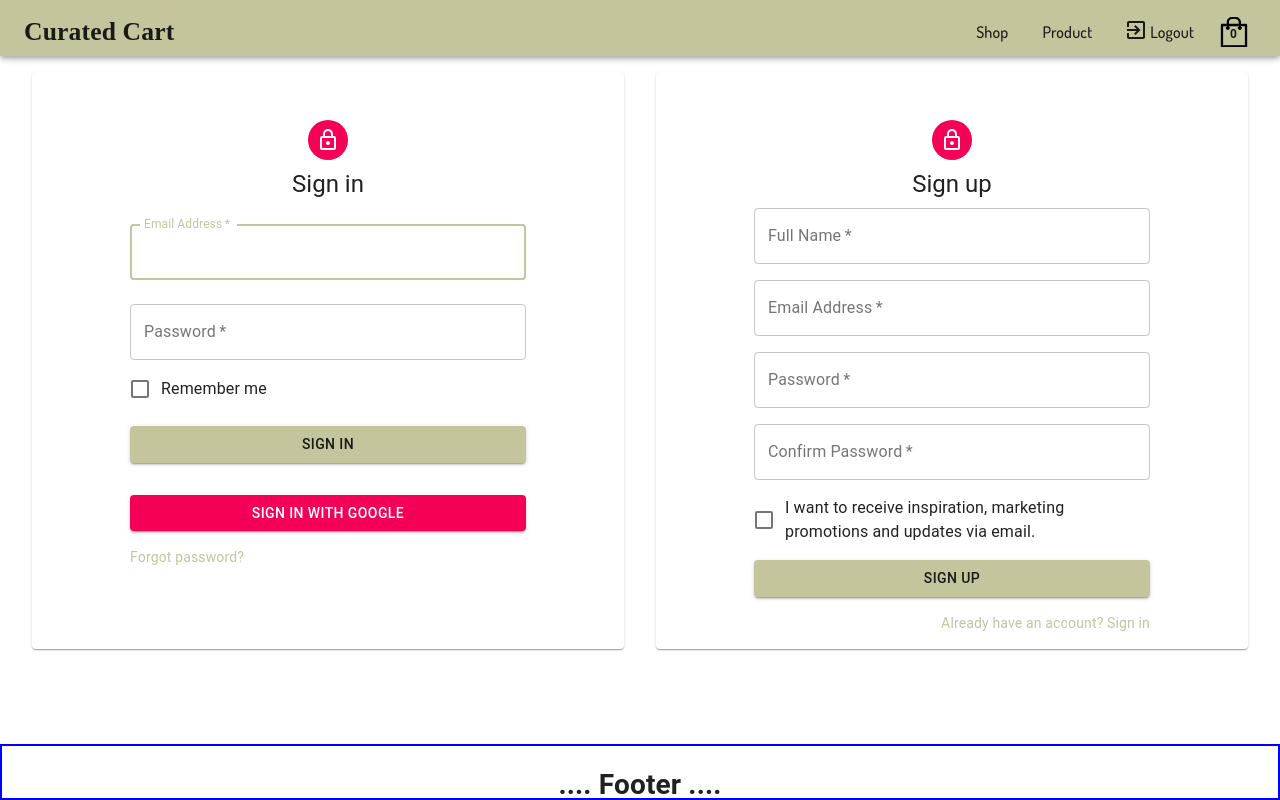
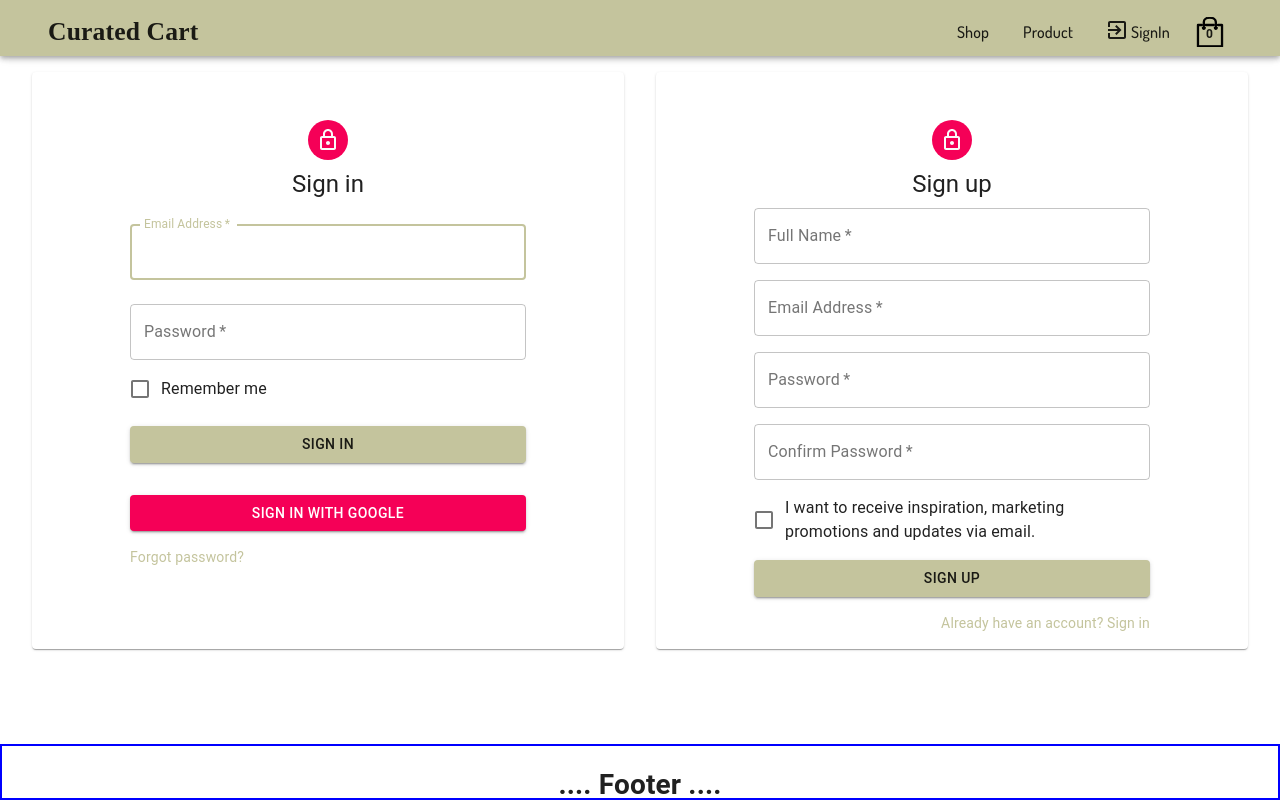
Before and after one commit to PawanGulati/CuratedCart, a React (Create React App) app: page /auth in a window 1280 px wide. Built offline with nearby package versions, Linux system fonts and the light colour scheme; no server answers; a web font is replaced by a local one.

Commit message:
added user selectors and its implentation

```diff
--- a/src/Pages/ShopPage/ShopPage.jsx
+++ b/src/Pages/ShopPage/ShopPage.jsx
@@ -1,7 +1,6 @@
 import React, { Component } from 'react'
 
 import Preview from '../../components/Shop/Preview/Preview'
-import Typography from '@material-ui/core/Typography'
 import classes from './ShopPage.module.css'
 
 export default class ShopPage extends Component {
--- a/src/components/Auth/SignIn/SignIn.jsx
+++ b/src/components/Auth/SignIn/SignIn.jsx
@@ -64,7 +64,7 @@ export default class SignIn extends Component {
                         margin="normal"
                         required
                         fullWidth
-                        id="email"
+                        id="email1"
                         label="Email Address"
                         name="email"
                         value={this.state.email}
--- a/src/components/Auth/SignUp/SignUp.jsx
+++ b/src/components/Auth/SignUp/SignUp.jsx
@@ -9,11 +9,9 @@ import Link from '@material-ui/core/Link';
 import Grid from '@material-ui/core/Grid';
 import LockOutlinedIcon from '@material-ui/icons/LockOutlined';
 import Typography from '@material-ui/core/Typography';
-import { makeStyles } from '@material-ui/core/styles';
 import Container from '@material-ui/core/Container';
 
 import classes from './SignUp.module.css'
-import { render } from '@testing-library/react';
 import { auth, createUserProfileDocument } from '../../../firebase/firebase.utils';
 
 
@@ -107,7 +105,7 @@ export default class SignUp extends Component{
                   name="password"
                   label="Password"
                   type="password"
-                  id="password"
+                  id="password1"
                   autoComplete="off"
                   value={this.state.password}
                   onChange={this.inputChangeHandler}
--- a/src/components/Cart/CartDropdown/CartDropdown.jsx
+++ b/src/components/Cart/CartDropdown/CartDropdown.jsx
@@ -13,7 +13,7 @@ const useStyles = makeStyles(theme =>({
         width:'240px',
         position:'absolute',
         top:'60px',
-        right:'.5rem',
+        right:0,
         zIndex:100,
         // border:'1px solid black',
         boxShadow:'1px 2px 25px 5px rgba(0,0,0,.4)',
--- a/src/components/Home/ProductDisplay/ProductDisplay.jsx
+++ b/src/components/Home/ProductDisplay/ProductDisplay.jsx
@@ -8,14 +8,14 @@ import CategoryItem from './CategoryItem/CategoryItem'
 export default function ProductDisplay(props) {
     const {categories} = props
     return (
-        <div className={classes.main_display}>
+        <div className={classes.main_display} id="products">
             <Container style={{height : '100%'}}>
                 <Grid container justify="space-between" style={{height : '100%'}} spacing={1} >
                 {
                     categories.map(category => {
 
                         return(
-                            <Grid item xs={6} sm={category.size === 'big' ? 6 : 4} >
+                            <Grid item key={category.id} xs={6} sm={category.size === 'big' ? 6 : 4} >
                                 <CategoryItem category={category}/>
                             </Grid>
                     )
--- a/src/components/Shop/PreviewItem/PreviewItem.jsx
+++ b/src/components/Shop/PreviewItem/PreviewItem.jsx
@@ -1,7 +1,6 @@
 import React from 'react'
 import createStyles from '@material-ui/core/styles/createStyles'
 import makeStyles from '@material-ui/core/styles/makeStyles'
-import { connect } from 'react-redux'
 import Typography from '@material-ui/core/Typography'
 import LocalMallIcon from '@material-ui/icons/LocalMall';
 
--- a/src/components/ToolBar/Toolbar.jsx
+++ b/src/components/ToolBar/Toolbar.jsx
@@ -15,22 +15,8 @@ import CartDropdown from '../Cart/CartDropdown/CartDropdown';
 import { createStructuredSelector } from 'reselect';
 import { selectCurrentUser } from '../../store/user/user.selector';
 import { selectDropToggle } from '../../store/cart/cart.selector';
+import { Container } from '@material-ui/core';
 
-const links = (
-    <div className={classes.links}>
-        <Link href='#' underline="none" className={classes.link} color="inherit">
-            <Typography variant='body1' style={{margin:'2px',fontWeight:500, fontFamily:'"Dosis",sans-serif'}}>Shop</Typography>
-        </Link>
-        <Link href='#' underline="none" className={classes.link} color="inherit">
-            <Typography variant='body1' style={{margin:'2px',fontWeight:500,fontFamily:'"Dosis",sans-serif'}}>Product</Typography>
-        </Link>
-        <Link onClick={() =>auth().signOut() } underline="none" className={classes.link} color="inherit">
-            <ExitToAppIcon/>
-            <Typography variant='body1' style={{margin:'2px',fontWeight:500,fontFamily:'"Dosis",sans-serif'}}>Logout</Typography>
-        </Link>
-        <CartIcon />
-    </div>
-)
 
 const mapStateToProps = createStructuredSelector({
     currentUser:selectCurrentUser,
@@ -38,9 +24,35 @@ const mapStateToProps = createStructuredSelector({
 })
 
 export default connect(mapStateToProps)(({currentUser,drop_hide}) => {
+
+    const links = (
+        <div className={classes.links}>
+            <Link href='/shop' underline="none" className={classes.link} color="inherit">
+                <Typography variant='body1' style={{margin:'2px',fontWeight:500, fontFamily:'"Dosis",sans-serif'}}>Shop</Typography>
+            </Link>
+            <Link href='/#products' underline="none" className={classes.link} color="inherit">
+                <Typography variant='body1' style={{margin:'2px',fontWeight:500,fontFamily:'"Dosis",sans-serif'}}>Product</Typography>
+            </Link>
+            {!currentUser?(
+                    <Link onClick={() =>auth().signOut() } underline="none" className={classes.link} color="inherit">
+                        <ExitToAppIcon/>
+                        <Typography variant='body1' style={{margin:'2px',fontWeight:500,fontFamily:'"Dosis",sans-serif'}}>Logout</Typography>
+                    </Link>
+                ):(
+                    <Link href='/auth' underline="none" className={classes.link} color="inherit">
+                        <ExitToAppIcon/>
+                        <Typography variant='body1' style={{margin:'2px',fontWeight:500,fontFamily:'"Dosis",sans-serif'}}>SignIn</Typography>
+                    </Link>
+                )
+            }
+            <CartIcon />
+        </div>
+    )
+
     return (
         <div className={classes.root}>
             <AppBar position="static" style={{height:'100%'}}>
+                <Container>
                     <Toolbar className={classes.toolbar}>
                         <div className={classes.logo_container}>Curated Cart</div>{/* <Logo /> will be here */}
                         {links}
@@ -50,6 +62,7 @@ export default connect(mapStateToProps)(({currentUser,drop_hide}) => {
                             :null
                         }
                     </Toolbar>
+                </Container>
             </AppBar>
         </div>
     )
--- a/src/index.css
+++ b/src/index.css
@@ -13,6 +13,7 @@ body,html,#root{
   height: 100%;
   width: 100%;
   background-color: white;
+  scroll-behavior: smooth;
 }
 
 *{
```
Lines whose indentation alone changed are shown as unchanged.
